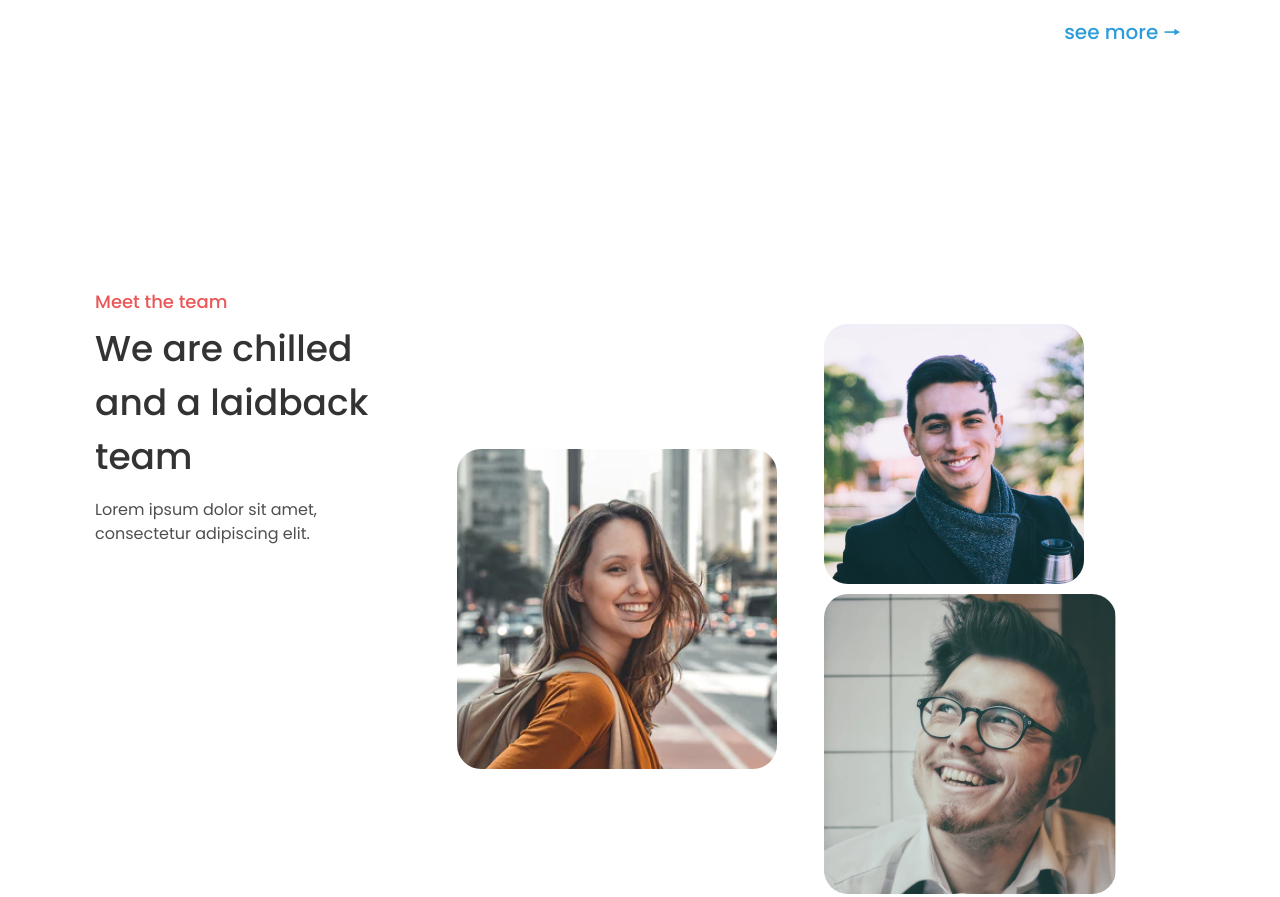
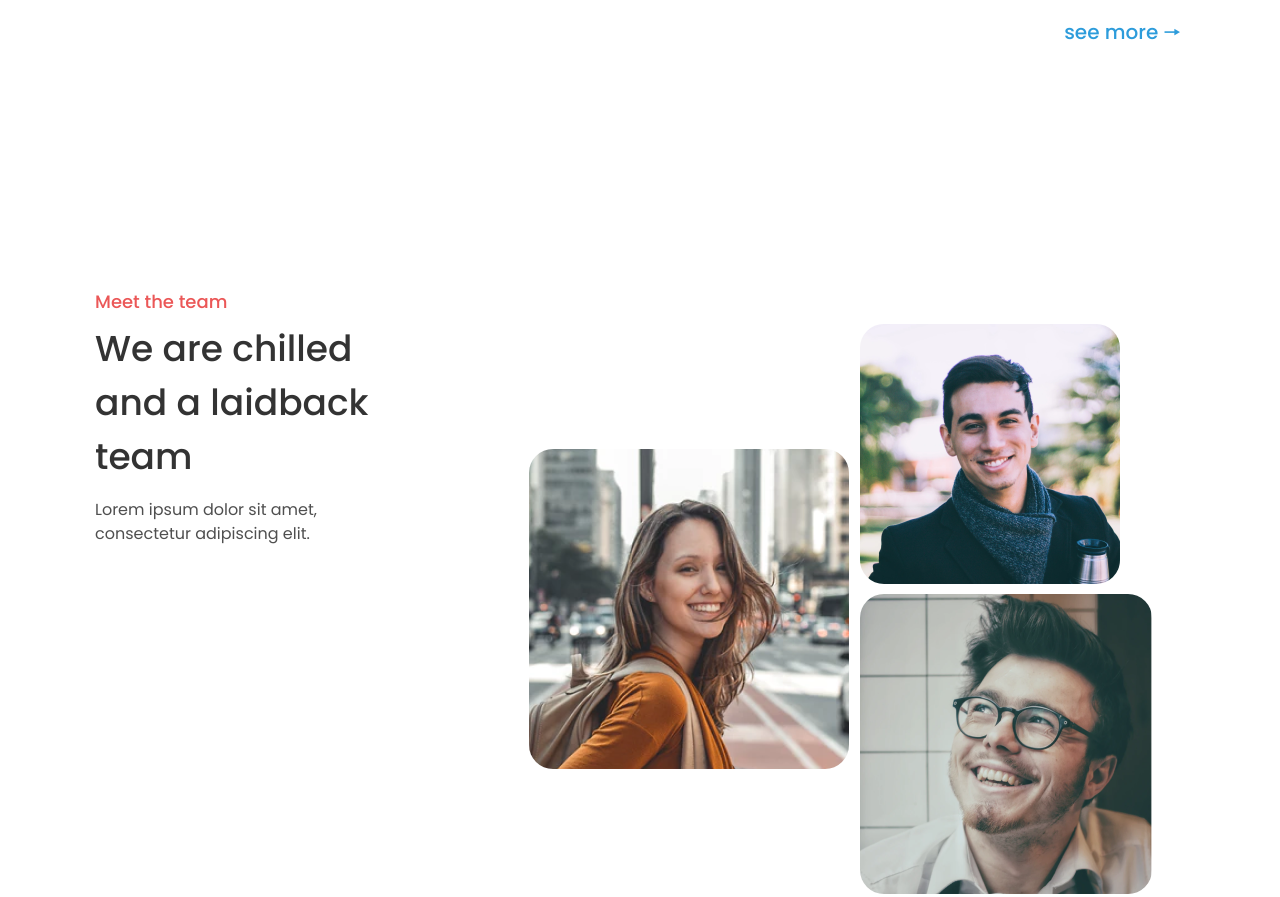
Before and after one commit to Jorge-Guedes/devChallenges-edie-homepage, a plain HTML site: page index.html in a window 1280 px wide. Shown: the part 3754-4651 px from the top of the page. Drawn offline with Linux system fonts and the light colour scheme.

Commit message:
adjusting columns

```diff
--- a/css/components/clients.css
+++ b/css/components/clients.css
@@ -15,6 +15,7 @@
 }
 #clients .clients-content .subtitle {
     margin-bottom: 1.4rem;
+    font-size: clamp(2.4rem, 10vw, 3.6rem);
 }
 #clients .clients-content p {
     font-size: 1.6rem;
@@ -74,7 +75,7 @@
 
 @media (min-width: 700px) {
     #clients {
-        grid-template-columns: 1fr 2fr;
+        grid-template-columns: 2fr 3fr;
         justify-content: space-between;
     }
     .clients-image {
```
